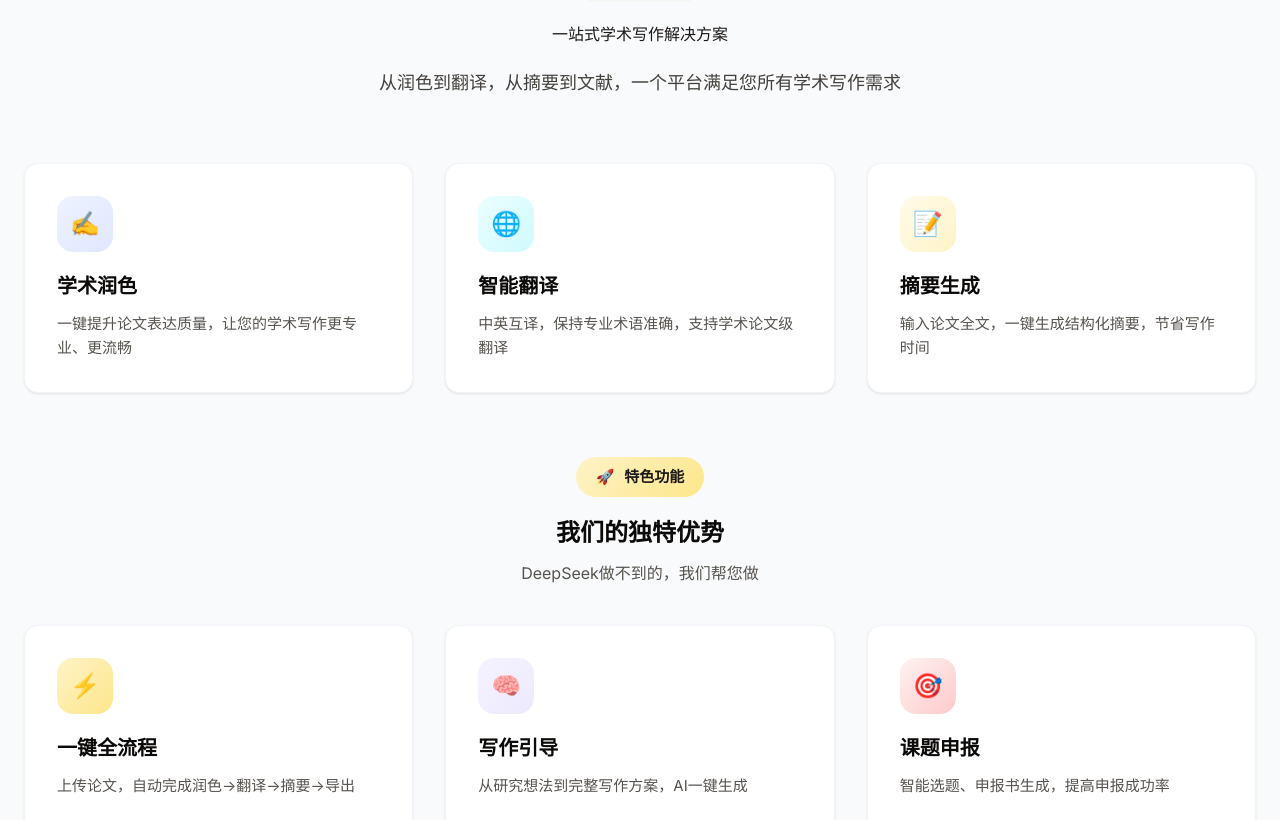
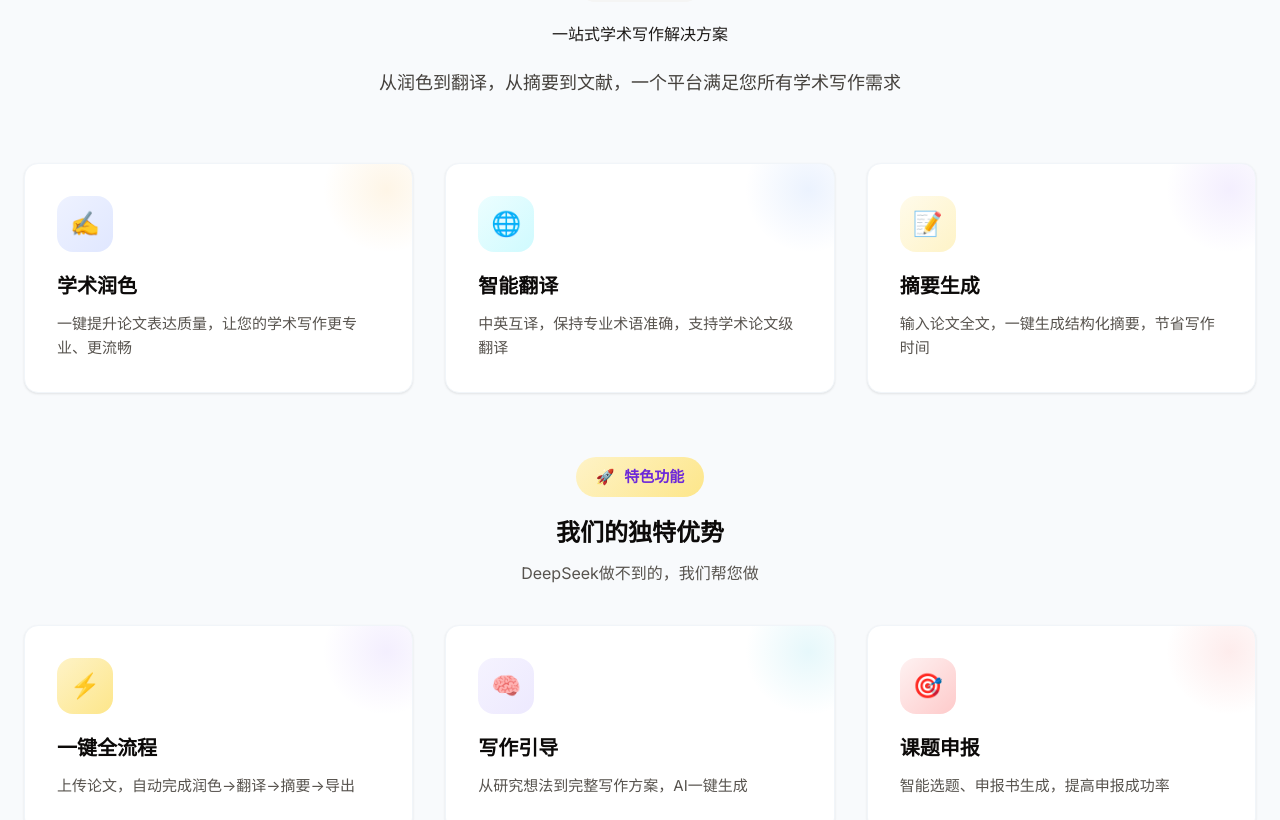
Before and after one commit to becend001/academic-writer, a Next.js app: page / in a window 1280 px wide. Shown: the part 780-1600 px from the top of the page. Built offline with nearby package versions, Linux system fonts and the light colour scheme; no server answers.

Commit message:
fix: 补全CSS变量+统一文案Pro版→专业版

```diff
--- a/src/app/globals.css
+++ b/src/app/globals.css
@@ -2,6 +2,11 @@
 
 :root {
   /* ===== 品牌色 ===== */
+  --brand-50: #EFF6FF;
+  --brand-100: #DBEAFE;
+  --brand-200: #BFDBFE;
+  --brand-300: #93C5FD;
+  --brand-400: #60A5FA;
   --brand-500: #2563EB;
   --brand-600: #1D4ED8;
   --brand-700: #1E40AF;
@@ -31,6 +36,28 @@
   /* ===== 边框色 ===== */
   --border: #E2E8F0;
   --border-light: #F1F5F9;
+  --border-subtle: #E5E7EB;
+  --border-default: #D1D5DB;
+
+  /* ===== 功能色 ===== */
+  --color-polish: #F59E0B;
+  --color-polish-light: #FEF3C7;
+  --color-polish-dark: #B45309;
+  --color-translate: #3B82F6;
+  --color-translate-light: #DBEAFE;
+  --color-translate-dark: #1D4ED8;
+  --color-abstract: #8B5CF6;
+  --color-abstract-light: #EDE9FE;
+  --color-abstract-dark: #6D28D9;
+  --color-grant: #EF4444;
+  --color-grant-light: #FEE2E2;
+  --color-grant-dark: #DC2626;
+  --color-grammar: #10B981;
+  --color-grammar-light: #D1FAE5;
+  --color-grammar-dark: #059669;
+  --color-literature: #06B6D4;
+  --color-literature-light: #CFFAFE;
+  --color-literature-dark: #0891B2;
 }
 
 /* ===== 全局基础样式 ===== */
--- a/src/app/grant/page.tsx
+++ b/src/app/grant/page.tsx
@@ -68,7 +68,7 @@ export default function GrantPage() {
   const checkUsage = () => {
     if (whitelisted) return true;
     if (todayUsage >= usageLimit) {
-      showToast(`今日免费次数已用完（${usageLimit}次），请升级Pro版`, "error");
+      showToast(`今日免费次数已用完（${usageLimit}次），请升级专业版`, "error");
       return false;
     }
     return true;
--- a/src/app/guide/page.tsx
+++ b/src/app/guide/page.tsx
@@ -46,7 +46,7 @@ export default function GuidePage() {
   const checkUsage = () => {
     if (whitelisted) return true;
     if (todayUsage >= usageLimit) {
-      setError(`今日免费次数已用完（${usageLimit}次），请升级Pro版`);
+      setError(`今日免费次数已用完（${usageLimit}次），请升级专业版`);
       return false;
     }
     return true;
--- a/src/app/workflow/page.tsx
+++ b/src/app/workflow/page.tsx
@@ -136,7 +136,7 @@ export default function WorkflowPage() {
   const checkUsage = () => {
     if (whitelisted) return true;
     if (todayUsage >= usageLimit) {
-      setError(`今日免费次数已用完（${usageLimit}次），请升级Pro版`);
+      setError(`今日免费次数已用完（${usageLimit}次），请升级专业版`);
       return false;
     }
     return true;
--- a/src/app/workspace/page.tsx
+++ b/src/app/workspace/page.tsx
@@ -65,7 +65,7 @@ export default function WorkspacePage() {
   const checkUsage = () => {
     if (whitelisted) return true;
     if (todayUsage >= usageLimit) {
-      setError(`今日免费次数已用完（${usageLimit}次），请升级Pro版`);
+      setError(`今日免费次数已用完（${usageLimit}次），请升级专业版`);
       return false;
     }
     return true;
--- a/src/components/ui/JournalRecommendation.tsx
+++ b/src/components/ui/JournalRecommendation.tsx
@@ -69,7 +69,7 @@ export default function JournalRecommendation({
   const checkUsage = () => {
     if (whitelisted) return true;
     if (todayUsage >= usageLimit) {
-      showToast(`今日免费次数已用完（${usageLimit}次），请升级Pro版`, "error");
+      showToast(`今日免费次数已用完（${usageLimit}次），请升级专业版`, "error");
       return false;
     }
     return true;
--- a/src/components/ui/LiteratureSearch.tsx
+++ b/src/components/ui/LiteratureSearch.tsx
@@ -114,7 +114,7 @@ export function LiteratureSearch({
   const handleRecommend = async () => {
     if (!recommendContent.trim()) return;
     if (!whitelisted && todayUsage >= usageLimit) {
-      setError(`今日免费次数已用完（${usageLimit}次），请升级Pro版`);
+      setError(`今日免费次数已用完（${usageLimit}次），请升级专业版`);
       return;
     }
 
@@ -158,7 +158,7 @@ export function LiteratureSearch({
   const handleGenerateReview = async () => {
     if (selectedPapers.length === 0) return;
     if (!whitelisted && todayUsage >= usageLimit) {
-      setError(`今日免费次数已用完（${usageLimit}次），请升级Pro版`);
+      setError(`今日免费次数已用完（${usageLimit}次），请升级专业版`);
       return;
     }
 
--- a/src/components/ui/SubmissionAssist.tsx
+++ b/src/components/ui/SubmissionAssist.tsx
@@ -59,7 +59,7 @@ export default function SubmissionAssist({
   const checkUsage = () => {
     if (whitelisted) return true;
     if (todayUsage >= usageLimit) {
-      showToast(`今日免费次数已用完（${usageLimit}次），请升级Pro版`, "error");
+      showToast(`今日免费次数已用完（${usageLimit}次），请升级专业版`, "error");
       return false;
     }
     return true;
```
